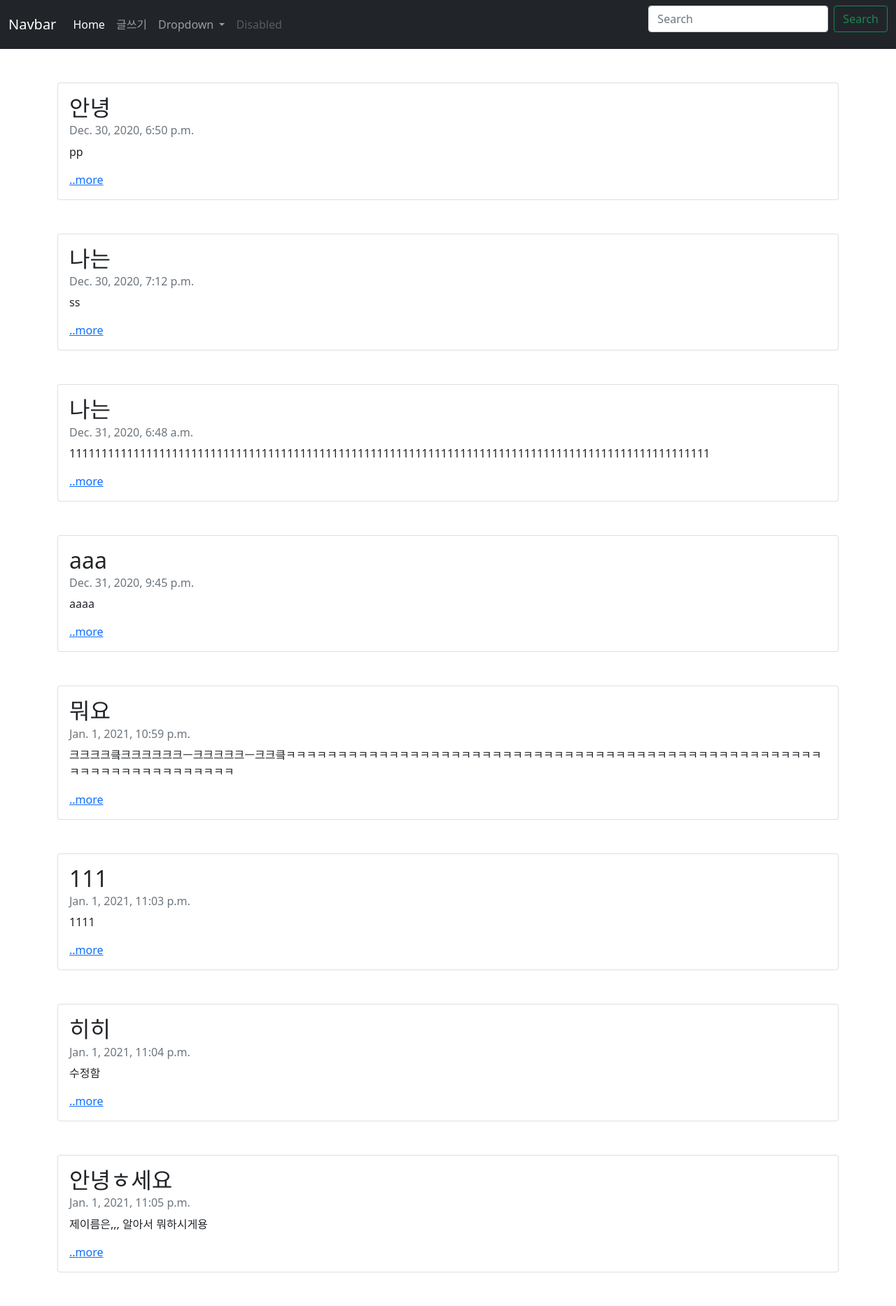
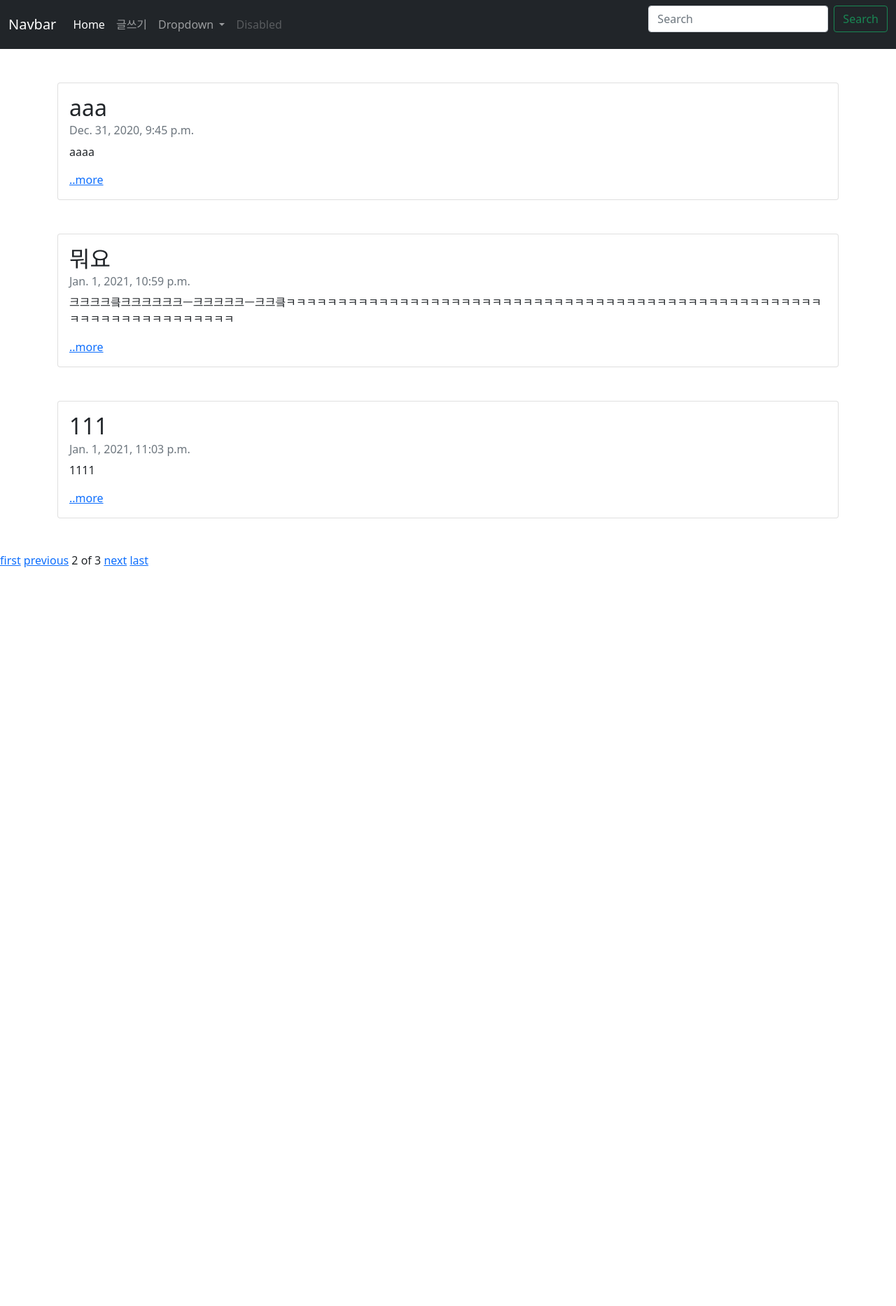
Before and after one commit to mseo39/django_study, a Django app: page /?page=2 in a window 1280 px wide. Shown: the whole page at 70% size. After the commit the page ends 811 px from the top, so only its background shows below. Run offline with Django 3.2, Linux system fonts and the light colour scheme; data comes from the database, SQL or seed files in the repository; both versions use the stored data as it was after the commit.

Commit message:
pagination

```diff
--- a/7th_django/blog/blog/blogapp/templates/home.html
+++ b/7th_django/blog/blog/blogapp/templates/home.html
@@ -2,7 +2,7 @@
 
 {% block contents %}
 
-    {% for blog in blogs.all %}
+    {% for blog in posts %}
     <!--모든 객체가 blog에 저장-->
     <div class="container">
 
@@ -17,4 +17,20 @@
     </div>
     <br><br>
     {% endfor %}
+
+    {% if posts.has_previous %}
+    <a href="?page=1">first</a>
+    <a href="?page={{posts.previous_page_number}}">previous</a>
+    {% endif %}
+
+    <span>{{posts.number}}</span>
+    <span>of</span>
+    <span>{{posts.paginator.num_pages}}</span>
+
+    {% if posts.has_next %}
+    <a href="?page={{posts.next_page_number}}">next</a>
+    <a href="?page={{posts.paginator.num_pages}}">last</a>
+    {% endif %}
+
+
 {% endblock %}
--- a/7th_django/blog/blog/blogapp/views.py
+++ b/7th_django/blog/blog/blogapp/views.py
@@ -1,13 +1,22 @@
 from django.shortcuts import render ,get_object_or_404, redirect
 from .models import Blog
 from django.utils import timezone
+from django.core.paginator import Paginator
 
 # Create your views here.
 
 def home(request):
     blogs=Blog.objects #객체 목록(쿼리셋)을 전달 받
     #쿼리셋을 기능을 처리하고 정렬하는 등의 기능을 메소드라고 함
-    return render(request, 'home.html',{'blogs':blogs})
+
+    #pagination
+    blog_list=Blog.objects.all() #블로그 객체 전부
+    paginator=Paginator(blog_list,3) #객체 3개씩 한페이지
+    page= request.GET.get('page') #request된 페이지가 뭔지를 알아내고 변수에 담음
+    posts =paginator.get_page(page) #request된 페이지를 얻어와서 return
+
+
+    return render(request, 'home.html',{'blogs':blogs, 'posts':posts})
 
     #쿼리셋과 메소드의 형식
     #모델.쿼리셋(objects).메소드
@@ -26,6 +35,6 @@ def create(request): #입력받은 내용을 데이터베이스에 넣어주는
     blog.body=request.GET['body']
     blog.pub_date=timezone.datetime.now()
     blog.save() #쿼리셋 메소드 중 하나, 데이터베이스에 저장하라
-    return redirect('/blog/'+str(blog.id)) #blog.id는 int형이므로 형변환을 줌
+    return redirect('/blog/blog/'+str(blog.id)) #blog.id는 int형이므로 형변환을 줌
 
 #render_데이터를 담아서 사용하고 싶을 때 redirect_단순 페이지를 띄우고 싶을 때
```
Also changed, not shown: 7th_django/blog/blog/db.sqlite3.
